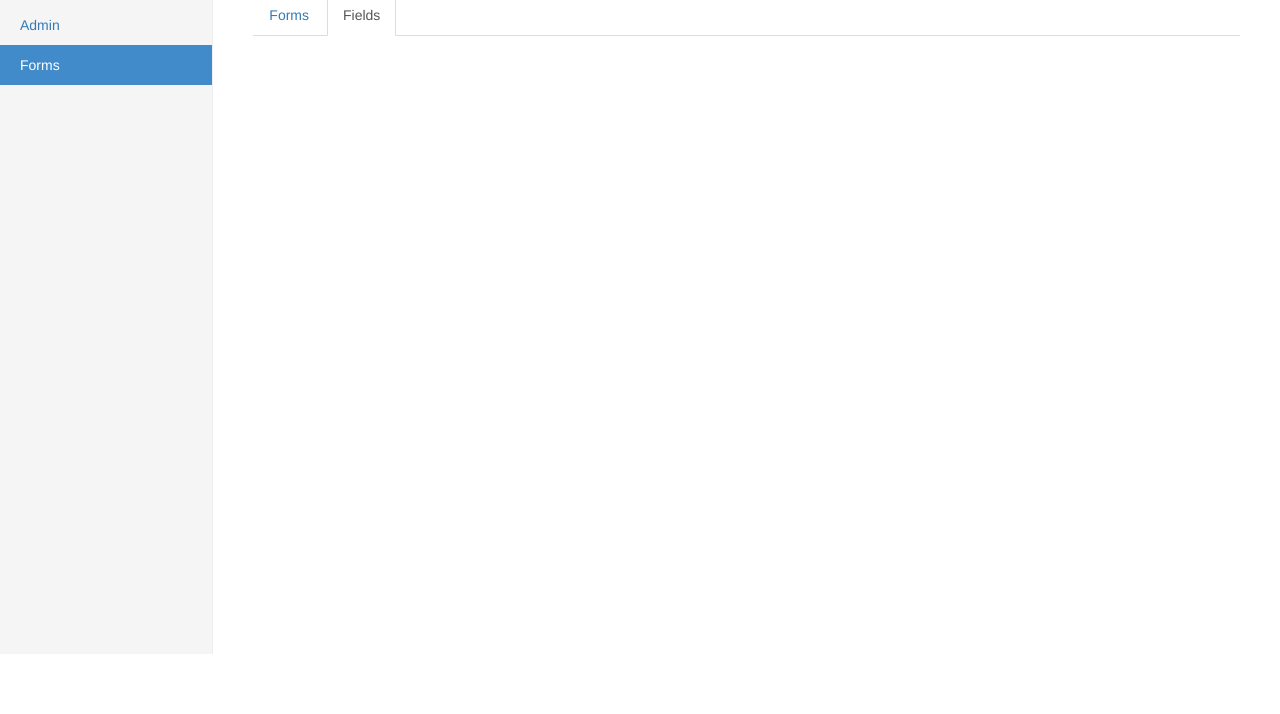
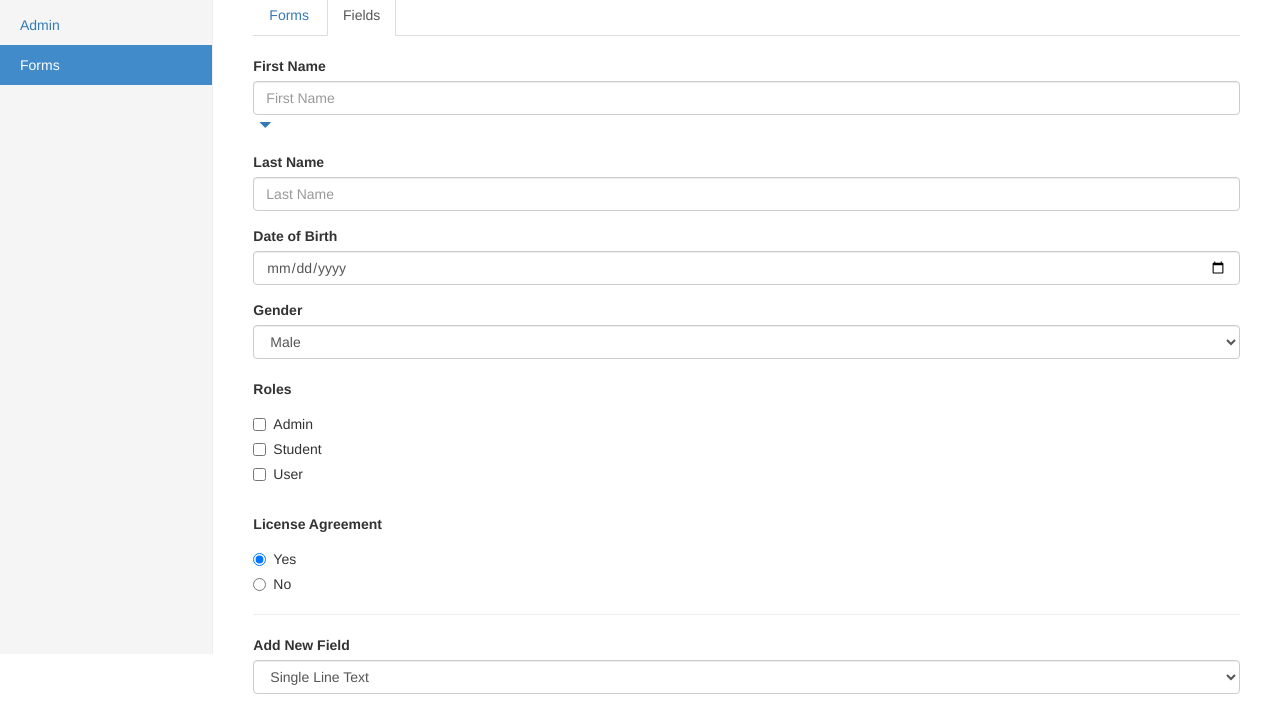
Before and after one commit to snehag28/WebDevSpring2016, a website: page public/assignment/form-fields.html in a window 1280 px wide. Shown: the part 146-860 px from the top of the page. Before the commit the page ends 800 px from the top, so only its background shows below. Drawn offline with nearby package versions, Linux system fonts and the light colour scheme.

Commit message:
Changed Glyphicons from Buttons to Links

```diff
--- a/public/assignment/form-fields.html
+++ b/public/assignment/form-fields.html
@@ -56,23 +56,81 @@
             </ul>
         </div>
         <div class="col-sm-9 col-sm-offset-3 col-md-10 col-md-offset-2 main">
-            <h1>Forms</h1>
+            <h1>Forms : Registration Form</h1>
             <div>
 
                 <!-- Nav tabs -->
                 <ul class="nav nav-tabs" role="tablist">
                     <li role="presentation"><a href="forms.html" aria-controls="forms" role="tab">Forms</a></li>
                     <li role="presentation" class="active"><a href="#forms-fields" aria-controls="forms" role="tab" data-toggle="tab">Fields</a></li>
-
                 </ul>
 
                 <!-- Tab panes -->
                 <div class="tab-content">
-                    <div role="tabpanel" class="tab-pane active" id="forms">
+                    <div role="tabpanel" class="tab-pane" id="forms">
 
                     </div>
-                    <div role="tabpanel" class="tab-pane" id="form-fields">
-
+                    <div role="tabpanel" class="tab-pane active" id="form-fields">
+                        <br>
+                        <form>
+                            <div class="form-group">
+                                <label for="firstname">First Name</label>
+                                <input type="text" class="form-control" id="firstname" placeholder="First Name">
+                                <a href="#" class="btn btn-xs"><span class="glyphicon glyphicon-triangle-bottom"></span></a>
+                            </div>
+                            <div class="form-group">
+                                <label for="lastname">Last Name</label>
+                                <input type="text" class="form-control" id="lastname" placeholder="Last Name">
+                            </div>
+                            <div class="form-group">
+                                <label for="dateofbirth">Date of Birth</label>
+                                <input type="date" class="form-control" id="dateofbirth">
+                            </div>
+                            <label>Gender</label>
+                            <select class="form-control">
+                                <option value="male">Male</option>
+                                <option value="female">Female</option>
+                            </select>
+                            <br>
+                            <label>Roles</label>
+                            <div class="checkbox">
+                                <label>
+                                    <input type="checkbox" value="admin">Admin
+                                </label>
+                            </div>
+                            <div class="checkbox">
+                                <label>
+                                    <input type="checkbox" value="Student">Student
+                                </label>
+                            </div>
+                            <div class="checkbox">
+                                <label>
+                                    <input type="checkbox" value="User">User
+                                </label>
+                            </div>
+                            <br>
+                            <label>License Agreement</label>
+                            <div class="radio">
+                                <label>
+                                    <input type="radio" name="optionsRadios" id="yes" value="yes" checked>
+                                    Yes
+                                </label>
+                            </div>
+                            <div class="radio">
+                                <label>
+                                    <input type="radio" name="optionsRadios" id="no" value="no">
+                                    No
+                                </label>
+                            </div>
+                            <hr>
+                            <label>Add New Field</label>
+                            <select class="form-control">
+                                <option value="singleLineText">Single Line Text</option>
+                                <option value="dropdown">Dropdown</option>
+                                <option value="radioButtons">Radio Buttons</option>
+                                <option value="checkBox">Check Box</option>
+                            </select>
+                        </form>
                     </div>
 
                 </div>
```
Also changed, not shown: public/assignment/admin.html (+11 -37 lines), public/assignment/forms.html (+9 -31 lines).
